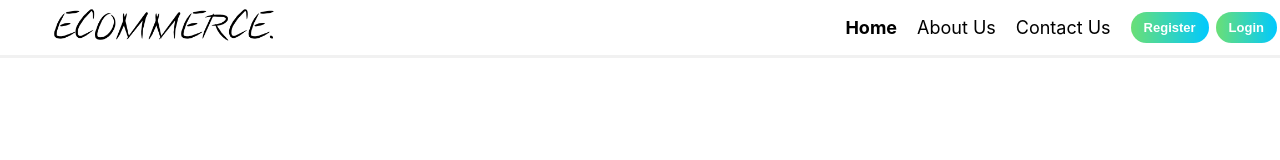
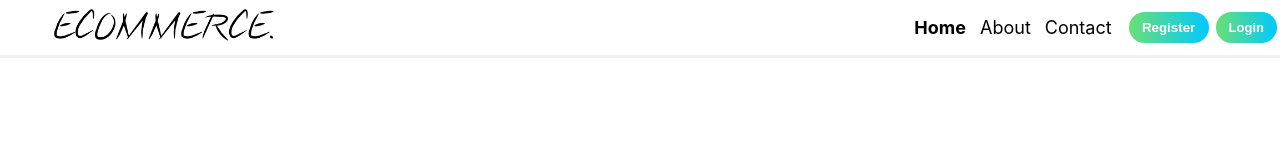
Before and after one commit to Shiva7781/MERN_ALL, a React (Create React App) app in the folder hamburger/: page / in a window 1280 px wide. Shown: the top 160 px of the page. Built offline with nearby package versions, Linux system fonts and the light colour scheme.

Commit message:
HamBurger Login

```diff
--- a/hamburger/src/components/Accessibility.jsx
+++ b/hamburger/src/components/Accessibility.jsx
@@ -4,6 +4,11 @@ import styled from "styled-components";
 const AccessibilityContainer = styled.div`
   display: flex;
   margin-left: 10px;
+
+  @media (max-width: 768px) {
+    color: #fff;
+    margin: 1rem 0;
+  }
 `;
 
 const RegisterButton = styled.button`
@@ -11,7 +16,6 @@ const RegisterButton = styled.button`
   outline: 0;
   padding: 8px 1em;
   color: #fff;
-  font-size: 13px;
   font-weight: 600;
   border-radius: 20px;
   background-color: #6adf76;
--- a/hamburger/src/components/Burger.jsx
+++ b/hamburger/src/components/Burger.jsx
@@ -6,7 +6,6 @@ const StyledBurger = styled.div`
   width: 2rem;
   height: 2rem;
   position: fixed;
-  top: 15px;
   right: 20px;
   z-index: 20;
   display: none;
--- a/hamburger/src/components/RightNav.jsx
+++ b/hamburger/src/components/RightNav.jsx
@@ -8,9 +8,10 @@ const Ul = styled.ul`
   display: flex;
   align-items: center;
   flex-flow: row nowrap;
+  margin: 0;
 
   li {
-    padding: 18px 10px;
+    padding: 7px;
   }
 
   li a {
@@ -53,10 +54,10 @@ const RightNav = ({ open }) => {
           <NavLink to="/">Home</NavLink>
         </li>
         <li>
-          <NavLink to="/about">About Us</NavLink>
+          <NavLink to="/about">About</NavLink>
         </li>
         <li>
-          <NavLink to="/contact">Contact Us</NavLink>
+          <NavLink to="/contact">Contact</NavLink>
         </li>
         <Accessibility />
       </Ul>
```
Also changed, not shown: 1 other file (tests, documents, lock files or other folders).
